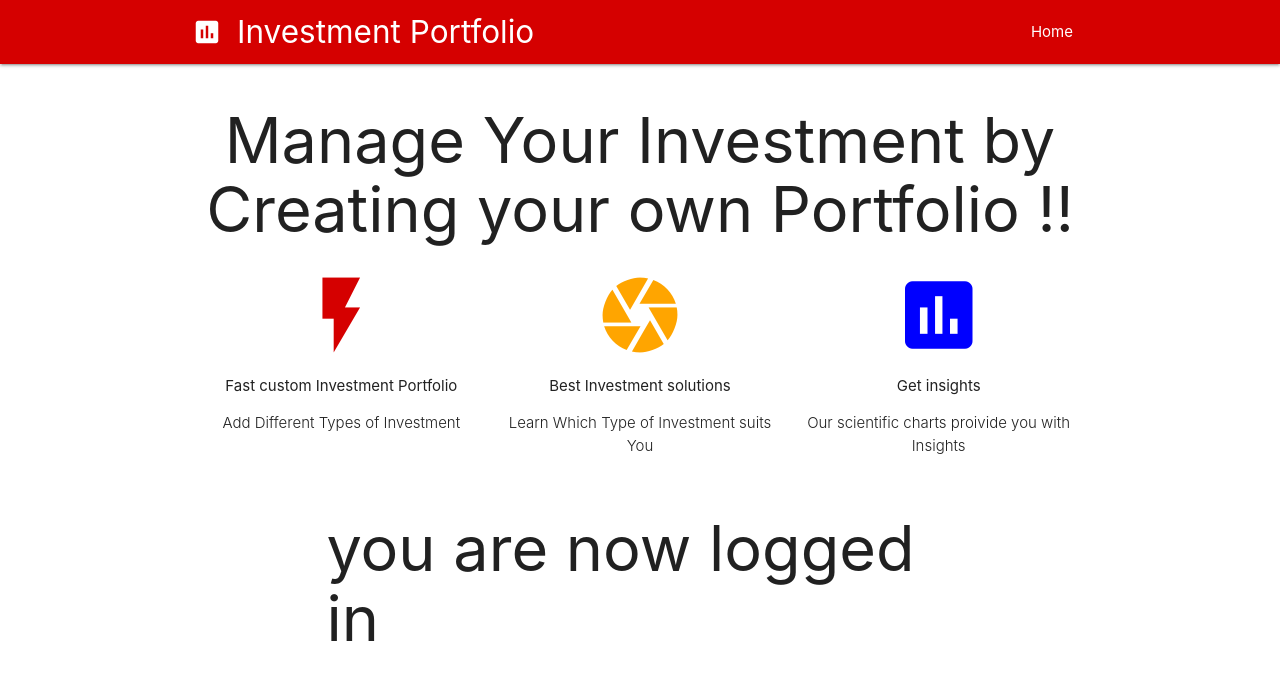
After one commit to varunsdevang/webstock, a Django app: template my_app/templates/loggedin.html in a window 1280 px wide. The commit adds this page. Shown: the top 680 px of the page. Run offline with Django 3.2, Linux system fonts and the light colour scheme; the template is opened without the code that fills it, so the values that code supplies are empty.

Commit message:
model_changed

```diff
--- a/my_app/templates/base.html
+++ b/my_app/templates/base.html
@@ -27,7 +27,7 @@
     </div>
 </nav>
 <div class="container">
-    <h1 style="text-align: center">Manage Your Investment by Creating your own Portfolio !!</h1>
+    <h1 style="text-align: center" class="mobile">Manage Your Investment by Creating your own Portfolio !!</h1>
     <div class="row">
         <div class="col s4">
 
--- /dev/null
+++ b/my_app/templates/loggedin.html
@@ -0,0 +1,9 @@
+{% extends 'base.html' %}
+
+{% block title %}{{ username }} {{% endblock %}
+
+{% block content %}
+<div class="container">
+    <h1>you are now logged in</h1>
+</div>
+{% endblock %}
--- a/my_app/templates/login.html
+++ b/my_app/templates/login.html
@@ -15,10 +15,13 @@
       </div>
       <div class="row">
       <input type="password" name="password" placeholder="password"><br>
+          <p>{{ message }}</p>
       </div>
         <button class="btn waves-effect waves-light" type="submit" name="action">Submit
             <i class="material-icons right">send</i>
         </button>
   </form>
+    <div class="row">
 </div>
+
 {% endblock %}
--- a/webstock/settings.py
+++ b/webstock/settings.py
@@ -25,7 +25,7 @@
 # SECURITY WARNING: don't run with debug turned on in production!
 DEBUG = True
 
-ALLOWED_HOSTS = []
+ALLOWED_HOSTS = ['*']
 
 
 # Application definition
```
Also changed, not shown: my_app/views.py (+6 -4 lines), my_app/migrations/0004_auto_20191117_1335.py (added).
